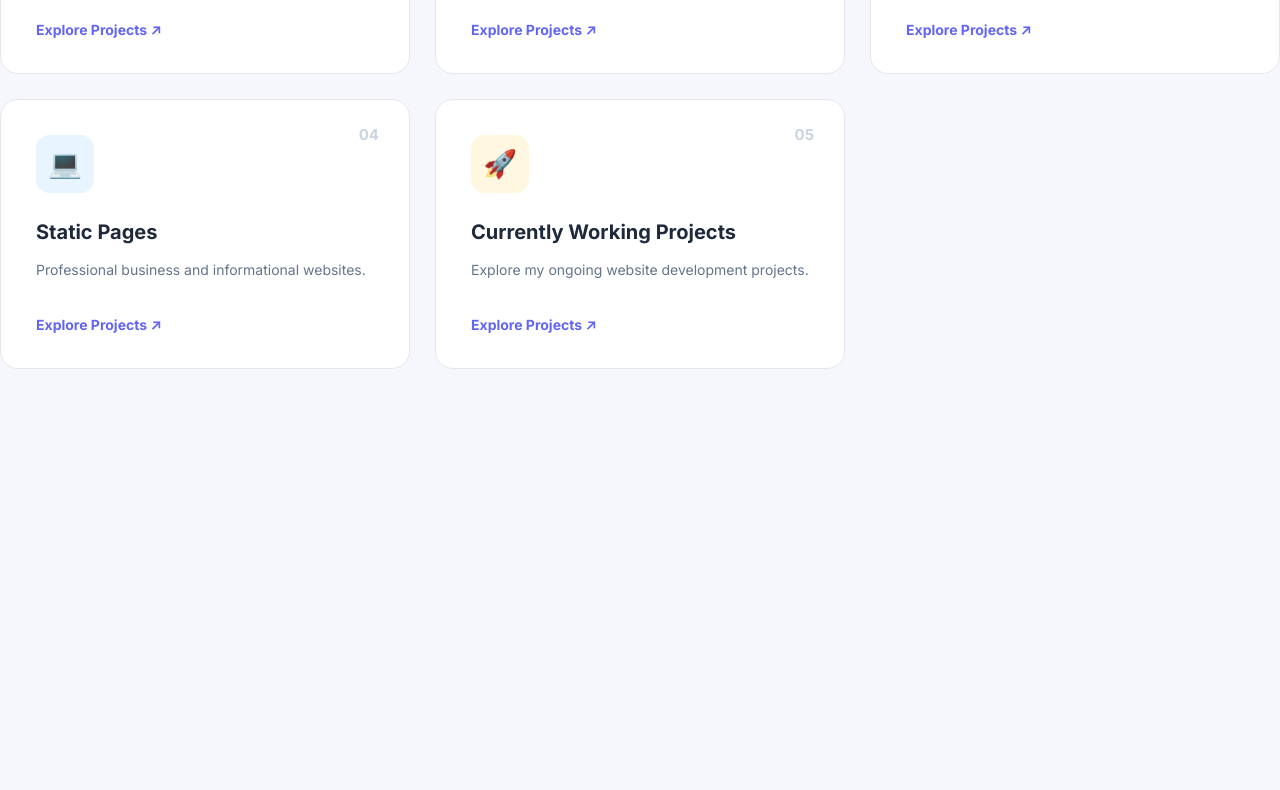
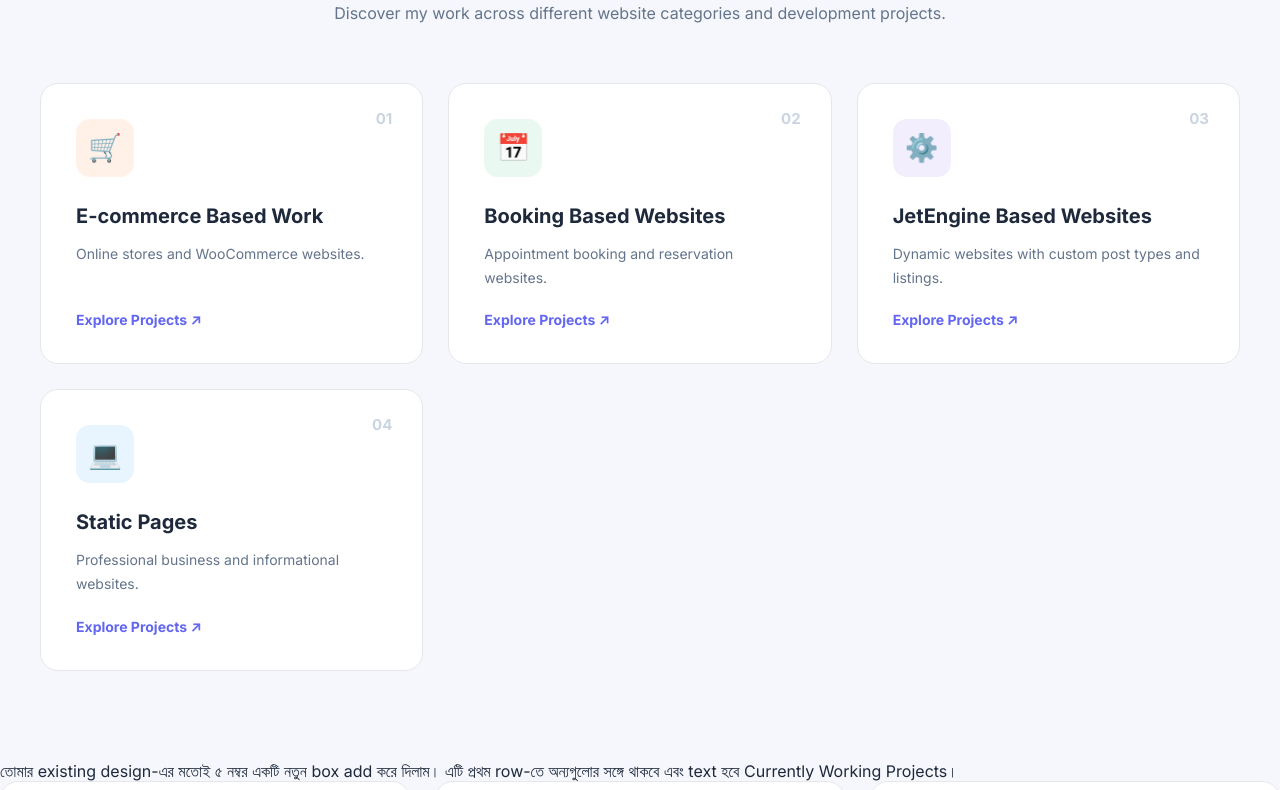
Before and after one commit to MerinaKawser/Wordpress_Portfolio, a plain HTML site: page index.html in a window 1280 px wide. Shown: the part 208-998 px from the top of the page. Before the commit the page ends 800 px from the top, so only its background shows below. Drawn offline with Linux system fonts and the light colour scheme.

Commit message:
Update index.html

```diff
--- a/index.html
+++ b/index.html
@@ -1,4 +1,5 @@
 
+ekhane arekta..box container add koro 1 ta row te then bakigula jevabe ache..r text tahobe..Currently working projects..
 <!DOCTYPE html>
 <html lang="en">
 <head>
@@ -8,6 +9,66 @@
     <link rel="stylesheet" href="style.css">
 </head>
 <body>
+
+    <section class="portfolio-section">
+
+        <div class="container">
+
+            <!-- Section Heading -->
+            <div class="section-heading">
+                <span class="subtitle">MY WORK</span>
+                <h1>Explore My Portfolio</h1>
+                <p>
+                    Discover my work across different website categories
+                    and development projects.
+                </p>
+            </div>
+
+            <!-- Portfolio Categories -->
+            <div class="portfolio-boxes">
+
+                <a href="e-commerce/ecommerce.html" class="portfolio-box ecommerce">
+                    <div class="card-number">01</div>
+                    <div class="card-icon">🛒</div>
+                    <h3>E-commerce Based Work</h3>
+                    <p>Online stores and WooCommerce websites.</p>
+                    <span class="card-link">Explore Projects ↗</span>
+                </a>
+
+                <a href="booking/booking.html" class="portfolio-box booking">
+                    <div class="card-number">02</div>
+                    <div class="card-icon">📅</div>
+                    <h3>Booking Based Websites</h3>
+                    <p>Appointment booking and reservation websites.</p>
+                    <span class="card-link">Explore Projects ↗</span>
+                </a>
+
+                <a href="jetEngine/jetEngine.html" class="portfolio-box jetengine">
+                    <div class="card-number">03</div>
+                    <div class="card-icon">⚙️</div>
+                    <h3>JetEngine Based Websites</h3>
+                    <p>Dynamic websites with custom post types and listings.</p>
+                    <span class="card-link">Explore Projects ↗</span>
+                </a>
+
+                <a href="Static/static.html" class="portfolio-box static">
+                    <div class="card-number">04</div>
+                    <div class="card-icon">💻</div>
+                    <h3>Static Pages</h3>
+                    <p>Professional business and informational websites.</p>
+                    <span class="card-link">Explore Projects ↗</span>
+                </a>
+
+            </div>
+
+        </div>
+
+    </section>
+
+</body>
+</html>
+তোমার existing design-এর মতোই ৫ নম্বর একটি নতুন box add করে দিলাম। এটি প্রথম row-তে অন্যগুলোর সঙ্গে থাকবে এবং text হবে Currently Working Projects।
+
 <!-- Portfolio Categories -->
 <div class="portfolio-boxes">
 
@@ -53,5 +114,7 @@
     </a>
 
 </div>
-</body>
-</html>
+
+CSS: তোমার existing .portfolio-boxes যদি CSS Grid ব্যবহার করে, তাহলে নতুন box automatically পরের available position-এ বসবে। আলাদা CSS লাগবে না।
+
+শুধু currently-working/currently-working.html নামে একটি নতুন HTML page তৈরি করে ongoing projectsগুলো সেখানে দেখাতে পারবে।
```
